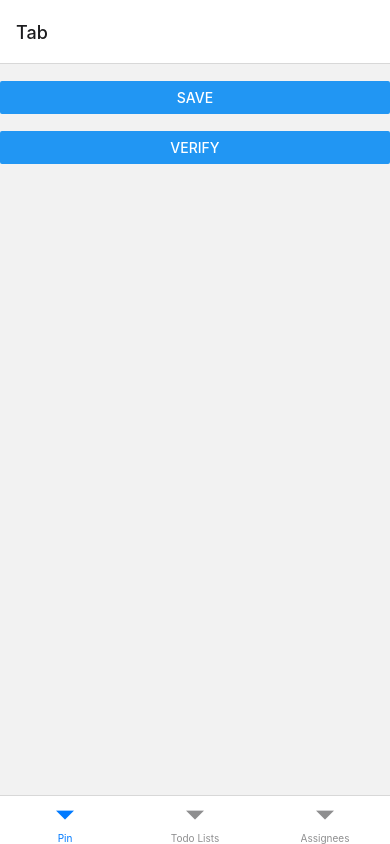
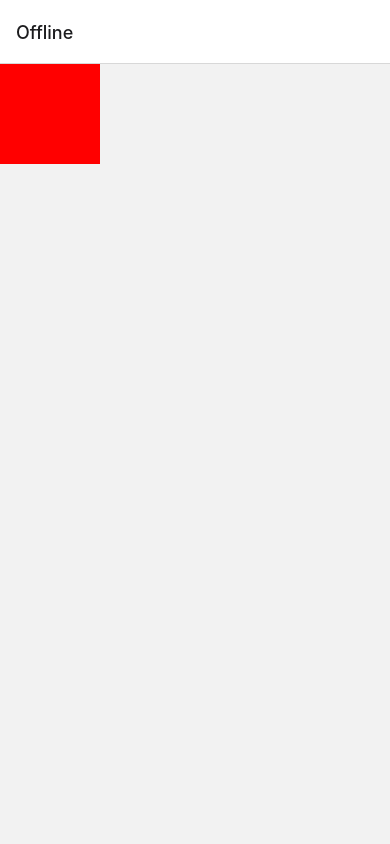
Before and after one commit to arnolanglade/test-todo-react-native, a React Native app: screen / in a window 390 px wide. Built offline with nearby package versions, Linux system fonts and the light colour scheme.

Commit message:
feat: Init authentication root

```diff
--- a/src/app/NavigatorStack.tsx
+++ b/src/app/NavigatorStack.tsx
@@ -2,6 +2,8 @@ import * as React from 'react';
 import { NavigationContainer } from '@react-navigation/native';
 import { createNativeStackNavigator } from '@react-navigation/native-stack';
 import { createBottomTabNavigator } from '@react-navigation/bottom-tabs';
+import { useState } from 'react';
+import { View } from 'react-native';
 import TodoListScreen from '../view/screen/TodoListScreen';
 import TodoItemDetailScreen from '../view/screen/TodoItemDetailScreen';
 import { RootStackParamList } from './RootStackListType';
@@ -26,12 +28,28 @@ function TabNavigator() {
   );
 }
 
+function Offline() {
+  return (
+    <View style={[{ backgroundColor: 'red', height: 100, width: 100 }]} />
+  );
+}
+
 function NavigatorStack() {
+  const [isOnline, setIsOnline] = useState<boolean>(false);
+
   return (
     <NavigationContainer>
       <Stack.Navigator>
-        <Stack.Screen name="Tab" component={TabNavigator} />
-        <Stack.Screen name="Item" component={TodoItemDetailScreen} />
+        {isOnline
+          ? (
+            <>
+              <Stack.Screen name="Tab" component={TabNavigator} />
+              <Stack.Screen name="Item" component={TodoItemDetailScreen} />
+            </>
+          )
+          : (
+            <Stack.Screen name="Offline" component={Offline} />
+          )}
       </Stack.Navigator>
     </NavigationContainer>
   );
--- a/src/app/RootStackListType.ts
+++ b/src/app/RootStackListType.ts
@@ -4,4 +4,5 @@ export type RootStackParamList = {
   Item: { id: number };
   TodoList: undefined;
   Assignee: undefined;
+  Offline: undefined;
 };
```
